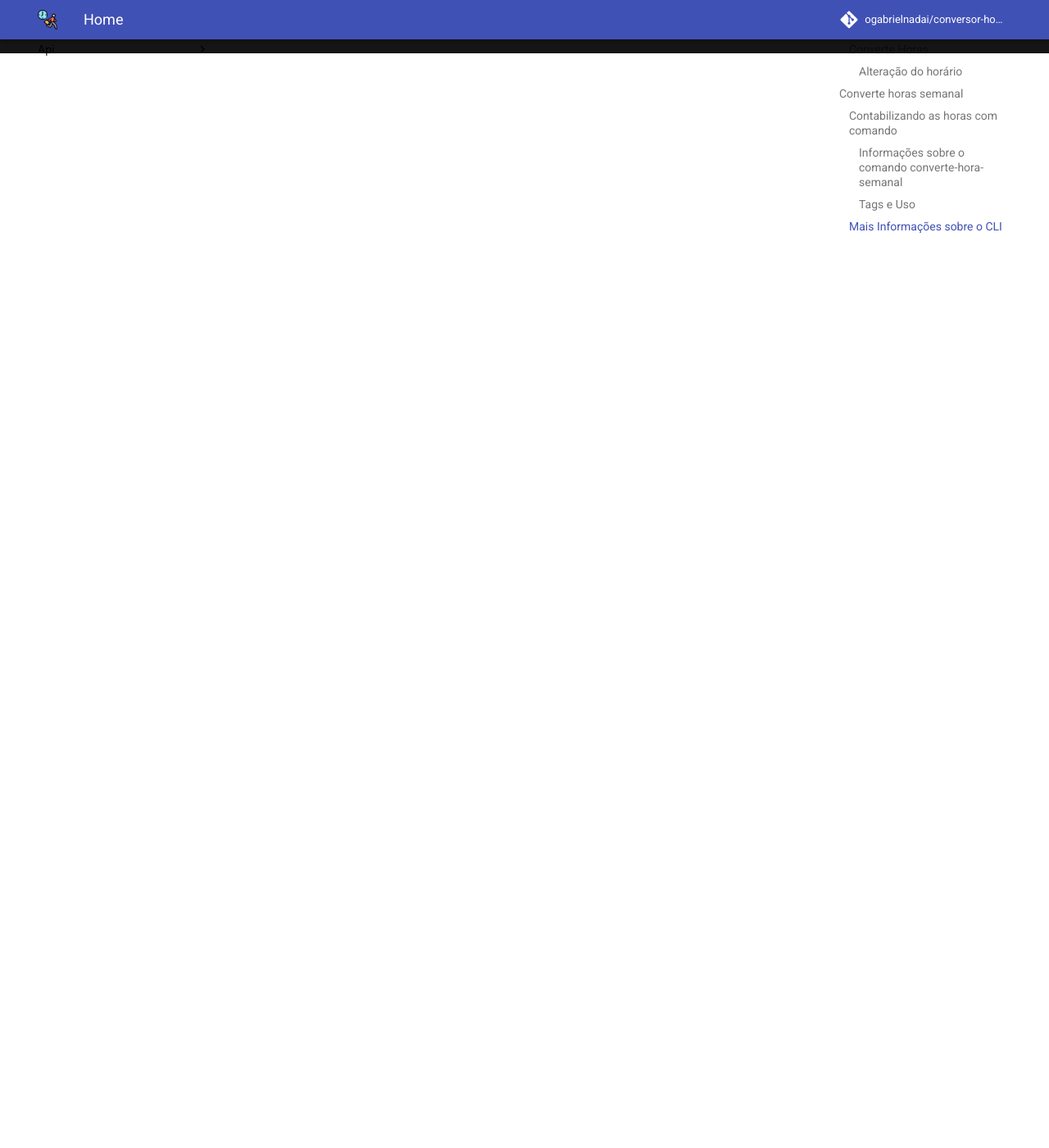
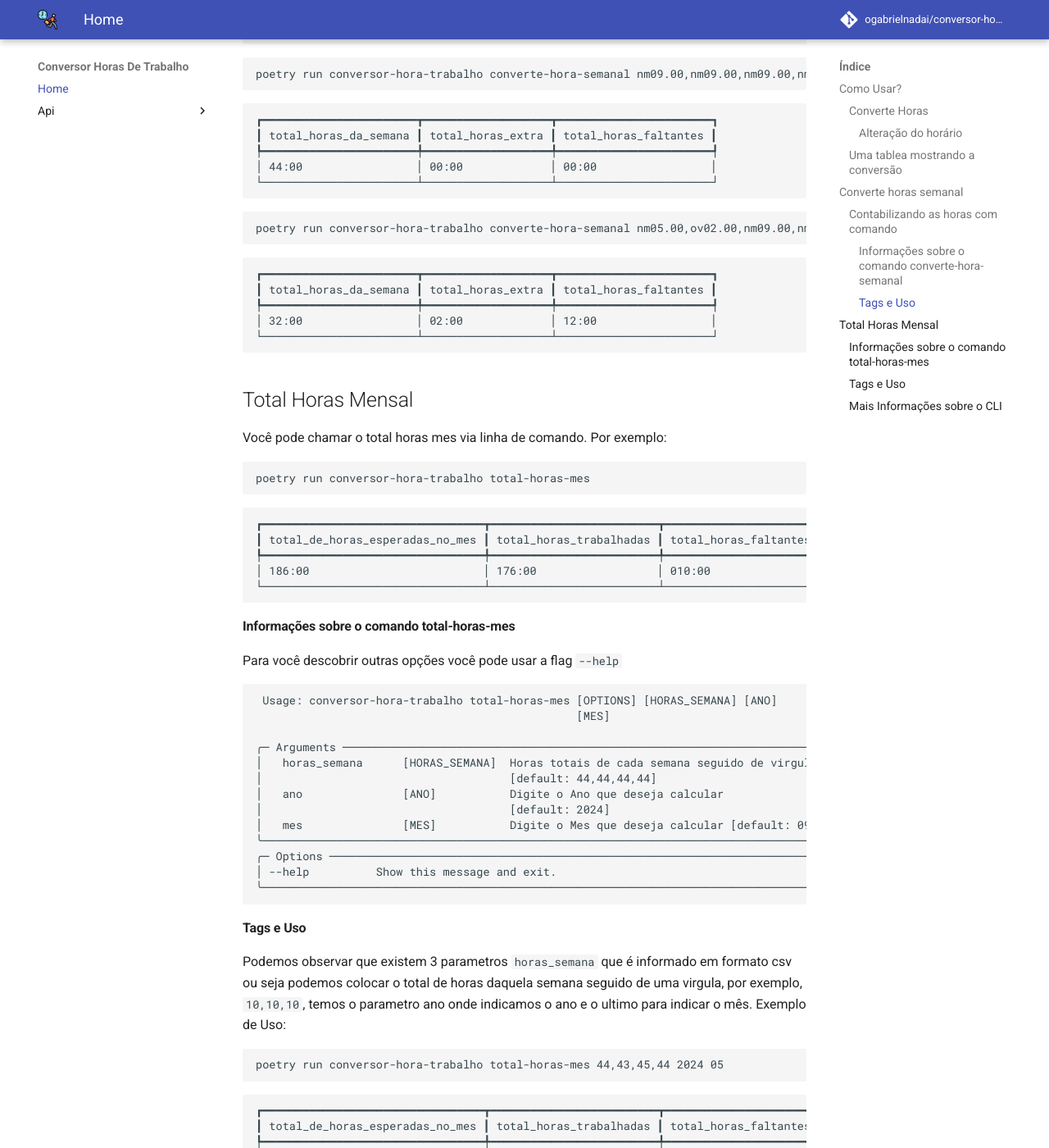
Before and after one commit to ogabrielnadai/conversor-horas-trabalho, an MkDocs documentation site: the page built from docs/index.md, in a window 1280 px wide and 1400 px high, scrolled down 3655 px. Shown: the whole window at 82% size. Built offline with MkDocs 1.6.1 and Material for MkDocs 9.7.7, drawn with Linux system fonts in a browser that asks for light colours; comment, search, counter and statistics services are not loaded; some of the changed text lies outside the part shown.

Commit message:
adicionando total horas mes aos docs e ajuste da index para contemplar todos os recursos

````diff
--- /dev/null
+++ b/docs/api/total_horas_mes.md
@@ -0,0 +1 @@
+::: total_horas_mes
--- a/docs/index.md
+++ b/docs/index.md
@@ -14,7 +14,7 @@ Temos dois comandos disponíveis: `converte-hora` e `converte-hora-semanal`
 ### Converte Horas
 Você pode chamar o conversor de hora via linha de comando. Por exemplo:
 ```bash
-poetry run converte-hora-trabalho converte-hora
+poetry run conversor-hora-trabalho converte-hora
 ```
 ```bash
 ┏━━━━━━━┓
@@ -30,7 +30,7 @@ Voce pode usar passando um horário contendo ":" ou "."
 Todos os tipos de conversoes possiveis:
 * Tipos de Horas: '12:50' ou '12.30' sendo as duas correspondentes. Por exemplo:
 ```bash
-poetry poetry run converte-hora-trabalho converte-hora 12:40
+poetry poetry run conversor-hora-trabalho converte-hora 12:40
 ```
 ```
 ┏━━━━━━━┓
@@ -41,7 +41,7 @@ poetry poetry run converte-hora-trabalho converte-hora 12:40
 ```
 Ou no outro formato. Por exemplo:
 ```bash
-poetry poetry run converte-hora-trabalho converte-hora 12.30
+poetry poetry run conversor-hora-trabalho converte-hora 12.30
 ```
 ```
 ┏━━━━━━━┓
@@ -50,10 +50,13 @@ poetry poetry run converte-hora-trabalho converte-hora 12.30
 │ 12:20 │
 └───────┘
 ```
+### Uma tablea mostrando a conversão
+![Logo](assets/img/image.png){ width="500" .center }
+
 ## Converte horas semanal
 Você pode chamar o conversor de hora via linha de comando. Por exemplo:
 ```bash
-poetry run converte-hora-trabalho converte-hora-semanal
+poetry run conversor-hora-trabalho converte-hora-semanal
 ```
 ```bash
 ┏━━━━━━━━━━━━━━━━━━━━━━━┳━━━━━━━━━━━━━━━━━━━┳━━━━━━━━━━━━━━━━━━━━━━━┓
@@ -64,15 +67,15 @@ poetry run converte-hora-trabalho converte-hora-semanal
 ```
 
 ### Contabilizando as horas com comando
-Como você pode chamar o conversor de hora via linha de comando. Por exemplo:
+Como você pode chamar o conversor de hora semanal via linha de comando. Por exemplo:
 ```bash
-poetry run converte-hora-trabalho converte-hora-semanal --help
+poetry run conversor-hora-trabalho converte-hora-semanal --help
 ```
 #### Informações sobre o comando converte-hora-semanal
 Para você descobrir outras opções você pode usar a flag `--help`
 ```
 
- Usage: converte-hora-trabalho converte-hora-semanal
+ Usage: conversor-hora-trabalho converte-hora-semanal
             [OPTIONS] [HORAS_SEMANA] [FORMATO]
 
 ╭─ Arguments ────────────────────────────────────────────────────╮
@@ -103,7 +106,7 @@ e `2 para real`.
 └───────────────────────┴───────────────────┴───────────────────────┘
 ```
 ```bash
-poetry run converte-hora-trabalho converte-hora-semanal nm09.00,ov09.00 2
+poetry run conversor-hora-trabalho converte-hora-semanal nm09.00,ov09.00 2
 ```
 
 ```bash
@@ -115,7 +118,7 @@ poetry run converte-hora-trabalho converte-hora-semanal nm09.00,ov09.00 2
 ```
 
 ```bash
-poetry run converte-hora-trabalho converte-hora-semanal nm09.00,nm09.00,nm09.00,nm09.00,nm08.00 1
+poetry run conversor-hora-trabalho converte-hora-semanal nm09.00,nm09.00,nm09.00,nm09.00,nm08.00 1
 ```
 
 ```bash
@@ -127,7 +130,7 @@ poetry run converte-hora-trabalho converte-hora-semanal nm09.00,nm09.00,nm09.00,
 ```
 
 ```bash
-poetry run converte-hora-trabalho converte-hora-semanal nm05.00,ov02.00,nm09.00,nm09.00,nm09.00 1
+poetry run conversor-hora-trabalho converte-hora-semanal nm05.00,ov02.00,nm09.00,nm09.00,nm09.00 1
 ```
 
 ```bash
@@ -137,11 +140,58 @@ poetry run converte-hora-trabalho converte-hora-semanal nm05.00,ov02.00,nm09.00,
 │ 32:00                 │ 02:00             │ 12:00                 │
 └───────────────────────┴───────────────────┴───────────────────────┘
 ```
+## Total Horas Mensal
+Você pode chamar o total horas mes via linha de comando. Por exemplo:
+```bash
+poetry run conversor-hora-trabalho total-horas-mes
+```
+```bash
+┏━━━━━━━━━━━━━━━━━━━━━━━━━━━━━━━━━┳━━━━━━━━━━━━━━━━━━━━━━━━━┳━━━━━━━━━━━━━━━━━━━━━━━┓
+┃ total_de_horas_esperadas_no_mes ┃ total_horas_trabalhadas ┃ total_horas_faltantes ┃
+┡━━━━━━━━━━━━━━━━━━━━━━━━━━━━━━━━━╇━━━━━━━━━━━━━━━━━━━━━━━━━╇━━━━━━━━━━━━━━━━━━━━━━━┩
+│ 186:00                          │ 176:00                  │ 010:00                │
+└─────────────────────────────────┴─────────────────────────┴───────────────────────┘
+```
+
+#### Informações sobre o comando total-horas-mes
+Para você descobrir outras opções você pode usar a flag `--help`
+
+```
+ Usage: conversor-hora-trabalho total-horas-mes [OPTIONS] [HORAS_SEMANA] [ANO]
+                                                [MES]
+
+╭─ Arguments ─────────────────────────────────────────────────────────────────────────╮
+│   horas_semana      [HORAS_SEMANA]  Horas totais de cada semana seguido de virgula  │
+│                                     [default: 44,44,44,44]                          │
+│   ano               [ANO]           Digite o Ano que deseja calcular                │
+│                                     [default: 2024]                                 │
+│   mes               [MES]           Digite o Mes que deseja calcular [default: 09]  │
+╰─────────────────────────────────────────────────────────────────────────────────────╯
+╭─ Options ───────────────────────────────────────────────────────────────────────────╮
+│ --help          Show this message and exit.                                         │
+╰─────────────────────────────────────────────────────────────────────────────────────╯
+```
+#### Tags e Uso
+Podemos observar que existem 3 parametros `horas_semana` que é informado em formato csv
+ou seja podemos colocar o total de horas daquela semana seguido de uma virgula, por exemplo,
+`10,10,10`, temos o parametro ano onde indicamos o ano e o ultimo para indicar o mês.
+Exemplo de Uso:
+
+```bash
+poetry run conversor-hora-trabalho total-horas-mes 44,43,45,44 2024 05
+```
+```bash
+┏━━━━━━━━━━━━━━━━━━━━━━━━━━━━━━━━━┳━━━━━━━━━━━━━━━━━━━━━━━━━┳━━━━━━━━━━━━━━━━━━━━━━━┓
+┃ total_de_horas_esperadas_no_mes ┃ total_horas_trabalhadas ┃ total_horas_faltantes ┃
+┡━━━━━━━━━━━━━━━━━━━━━━━━━━━━━━━━━╇━━━━━━━━━━━━━━━━━━━━━━━━━╇━━━━━━━━━━━━━━━━━━━━━━━┩
+│ 200:00                          │ 176:00                  │ 024:00                │
+└─────────────────────────────────┴─────────────────────────┴───────────────────────┘
+```
 
 ### Mais Informações sobre o CLI
 Para você descobrir outras opções você pode usar a flag `--help`
 ```
- Usage: converte-hora-trabalho [OPTIONS] COMMAND [ARGS]...
+ Usage: conversor-hora-trabalho [OPTIONS] COMMAND [ARGS]...
 
 ╭─ Options ────────────────────────────────────────────────────────────────────╮
 │ --install-completion          Install completion for the current shell.      │
@@ -152,5 +202,6 @@ Para você descobrir outras opções você pode usar a flag `--help`
 ╭─ Commands ───────────────────────────────────────────────────────────────────╮
 │ converte-hora                                                                │
 │ converte-hora-semanal                                                        │
+│ total-horas-mes                                                              │
 ╰──────────────────────────────────────────────────────────────────────────────╯
 ```
````
